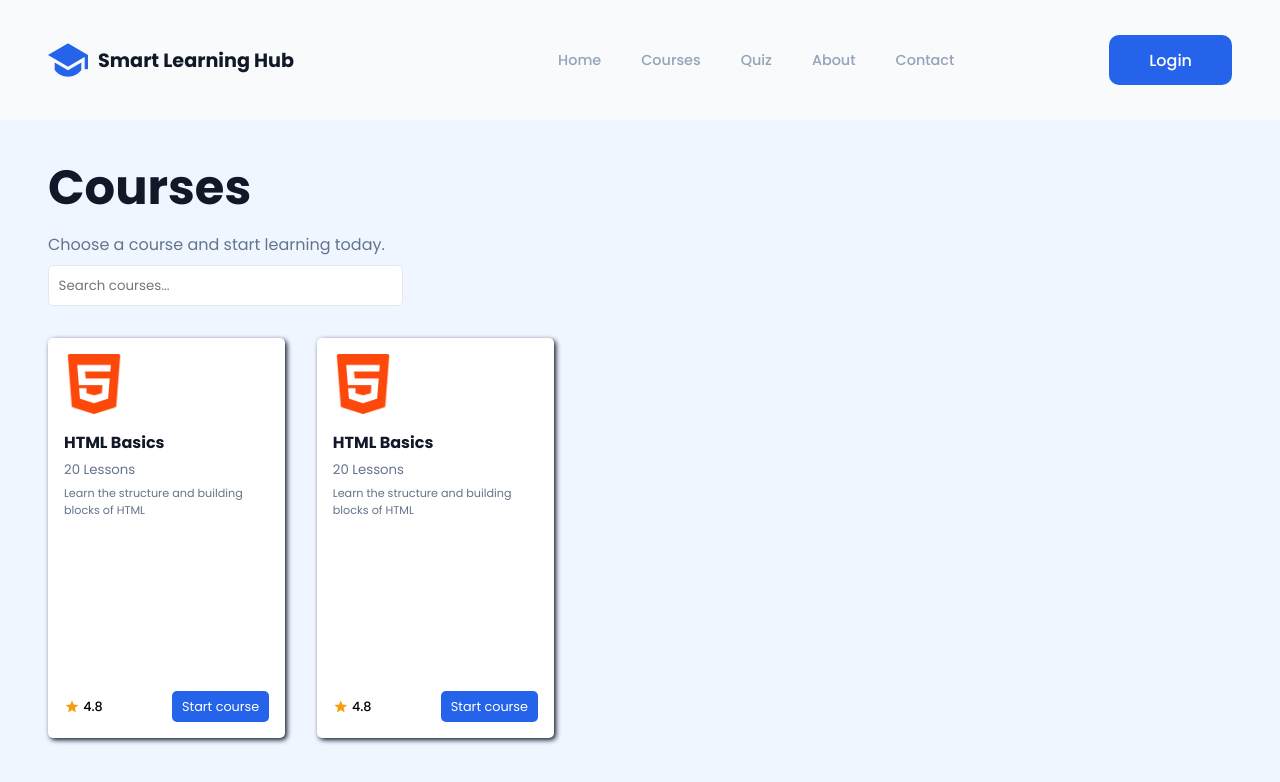
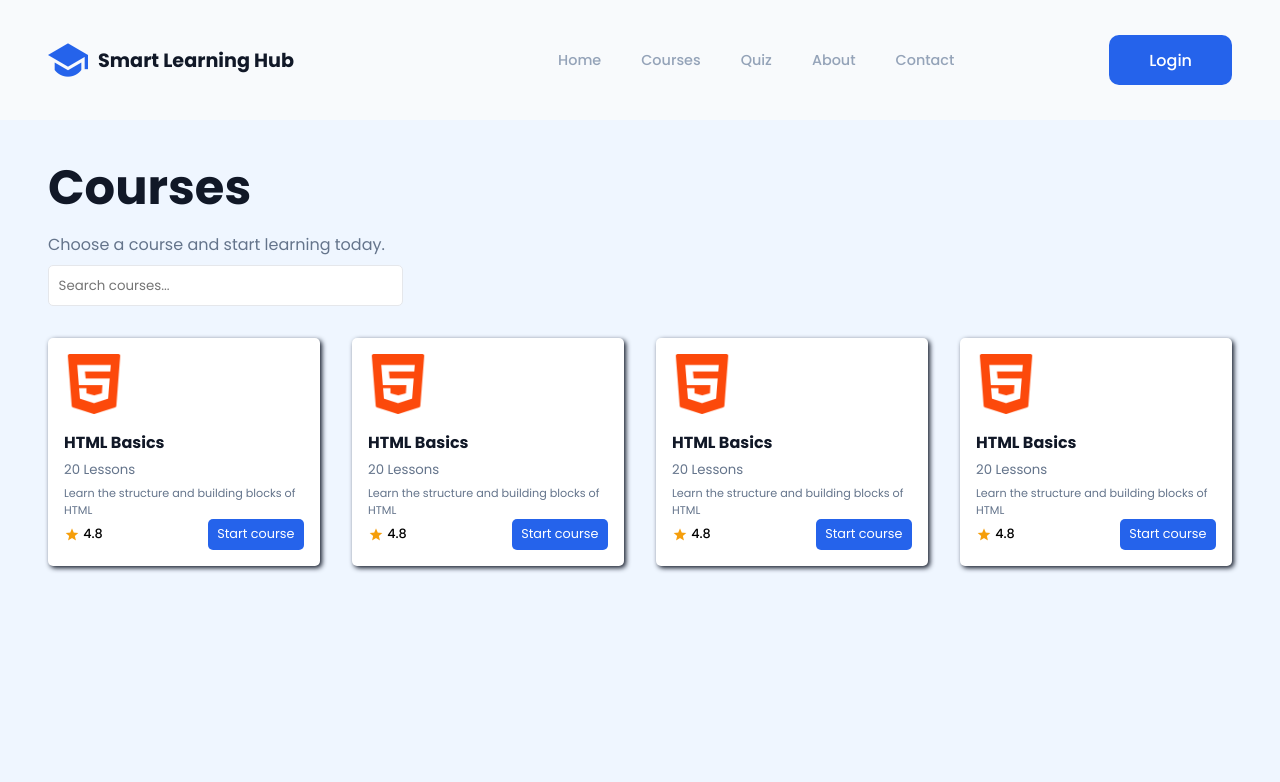
Before and after one commit to Huzaifa-Rehman459/Smart-Learning-Hub, a plain HTML site: page pages/courses.html in a window 1280 px wide. Drawn offline with nearby package versions, Linux system fonts and the light colour scheme.

Commit message:
Made card grid

```diff
--- a/pages/courses.html
+++ b/pages/courses.html
@@ -72,6 +72,38 @@ building blocks of HTML</span>
                     </div>
                 </div>
 
+                <div class="course-card">
+                    <div class="course-text">
+                        <img src="/assets/html-logo.png">
+                        <div class="course-card-info">
+                            <h4>HTML Basics</h4>
+                            <h5>20 Lessons</h5>
+                        <span>Learn the structure and
+building blocks of HTML</span>
+                        </div>
+                    </div>
+                    <div class="course-card-footer">
+                        <p><i class="ri-star-s-fill"></i><span>4.8</span></p>
+                        <button class="startCourse">Start course</button>
+                    </div>
+                </div>
+
+                <div class="course-card">
+                    <div class="course-text">
+                        <img src="/assets/html-logo.png">
+                        <div class="course-card-info">
+                            <h4>HTML Basics</h4>
+                            <h5>20 Lessons</h5>
+                        <span>Learn the structure and
+building blocks of HTML</span>
+                        </div>
+                    </div>
+                    <div class="course-card-footer">
+                        <p><i class="ri-star-s-fill"></i><span>4.8</span></p>
+                        <button class="startCourse">Start course</button>
+                    </div>
+                </div>
+
             </div>
         </section>
     </main>
--- a/style.css
+++ b/style.css
@@ -370,7 +370,8 @@ nav .right-nav{
     border-radius: 5px;
 }
 .courses-page .course-cards{
-    display: flex;
+    display: grid;
+    grid-template-columns: repeat(auto-fit, minmax(200px, 1fr));
     gap: 2rem;
 }
 .course-cards .course-card{
@@ -379,8 +380,8 @@ nav .right-nav{
     flex-direction: column;
     justify-content: space-between;
     padding: 1rem;
-    width: 20%;
-    height: 50vh;
+    width: 100%;
+    height: 100%;
     border-radius: 5px;
     box-shadow: 2px 2px 5px var(--primary-text);
 }
```
